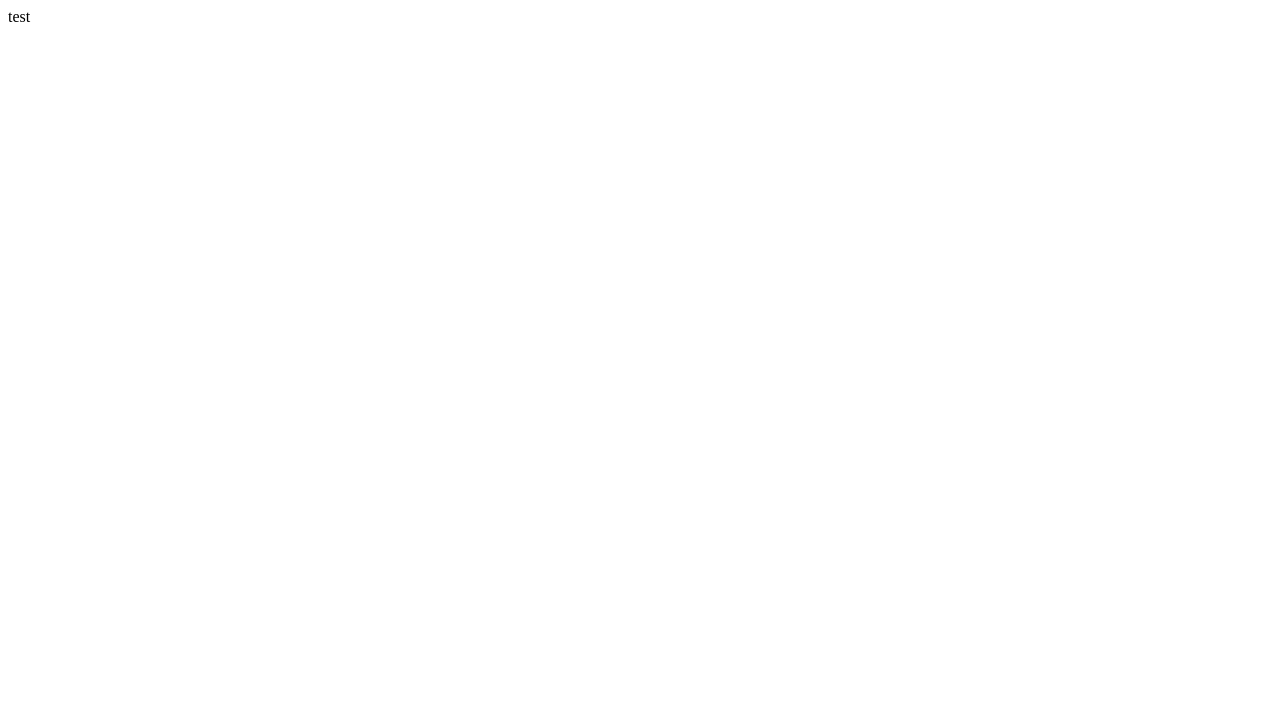
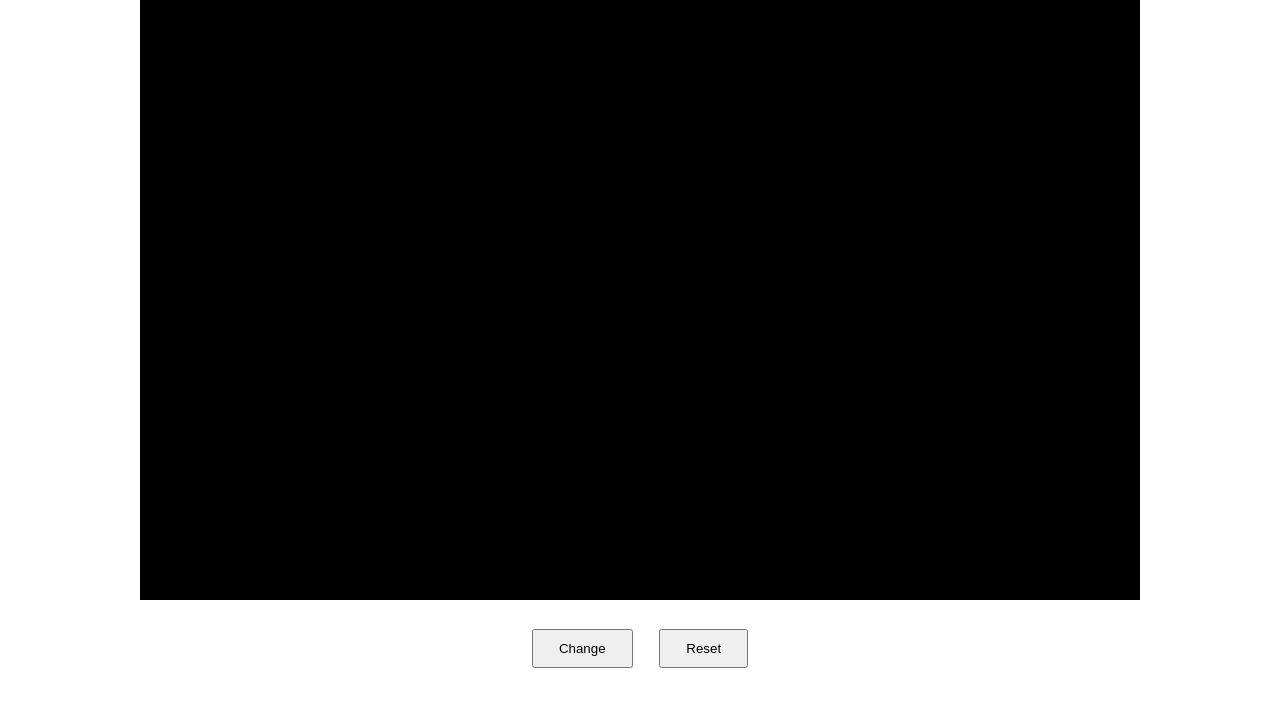
Before and after one commit to DH-Portfolio/daniel-ha-js-color-switcher, a plain HTML site: page index.html in a window 1280 px wide. Drawn offline with Linux system fonts and the light colour scheme.

Commit message:
add color changing button

```diff
--- a/css/style.css
+++ b/css/style.css
@@ -0,0 +1,21 @@
+*{
+    box-sizing: border-box;
+    margin: 0;
+    padding: 0;
+}
+
+.mainContainer{
+    max-width: 1000px;
+    min-height: 600px;
+    margin: auto;
+    background-color: #000;
+}
+.buttonContainer{
+    display:flex;
+    justify-content:center;
+    margin: 1em auto;
+}
+.buttonContainer button{
+    padding: 10px 25px;
+    margin: 1em;
+}
--- a/index.html
+++ b/index.html
@@ -5,10 +5,19 @@
     <meta http-equiv="X-UA-Compatible" content="IE=edge">
     <meta name="viewport" content="width=device-width, initial-scale=1.0">
     <link rel="stylesheet" href="/css/style.css">
-    <title>Document</title>
+    <title>Daniel Ha - Portfolio - Color Switcher</title>
 </head>
 <body>
-<span>test</span>
+<div class="mainContainer">
+    <div class="contentContainer">
+
+    </div>
+
+</div>
+<div class="buttonContainer">
+    <button class="btn changeButton">Change</button>
+    <button class="btn resetButton">Reset</button>
+</div>
 <script src="/js/script.js"></script>
 </body>
 </html>
--- a/js/script.js
+++ b/js/script.js
@@ -0,0 +1,16 @@
+let backgroundChanger = document.querySelector(".mainContainer");
+let changeButton = document.querySelector(".changeButton");
+
+
+
+let letters = '0123456789ABCDEF';
+
+const randomColorGenerator = () =>{
+    let randomColor = "#";
+    for(let i=0; i < 6; i ++){
+        randomColor += letters[Math.floor(Math.random() * 16)]
+        backgroundChanger.style.backgroundColor = `${randomColor}`
+    }
+}
+
+changeButton.addEventListener("click", randomColorGenerator)
```
